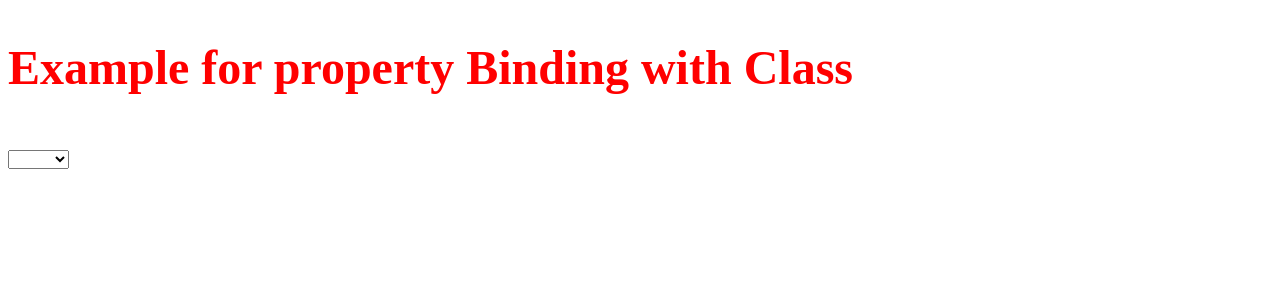
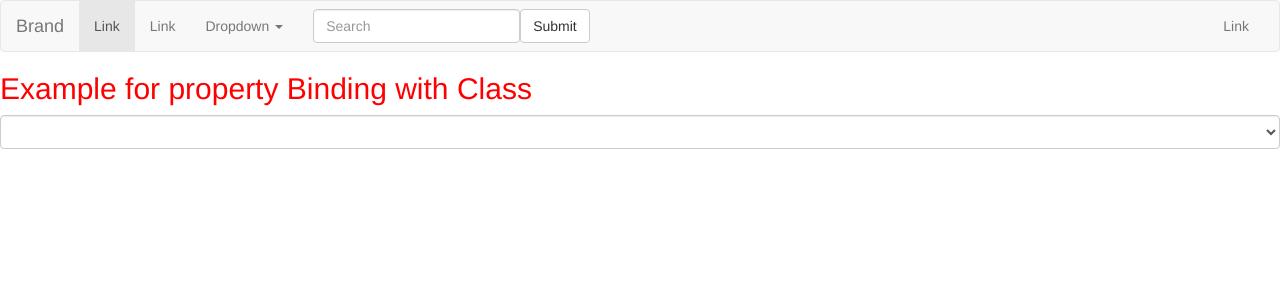
Before and after one commit to parane/FrontendTraining-Angular, an Angular app: page / in a window 1280 px wide. Shown: the top 300 px of the page. Built offline with nearby package versions, Linux system fonts and the light colour scheme.

Commit message:
adding some bootstrap

```diff
--- a/package.json
+++ b/package.json
@@ -29,15 +29,16 @@
     "@angular/compiler-cli": "^4.0.0",
     "@types/jasmine": "2.5.38",
     "@types/node": "~6.0.60",
+    "bootstrap": "^3.3.7",
     "codelyzer": "~2.0.0",
     "jasmine-core": "~2.5.2",
     "jasmine-spec-reporter": "~3.2.0",
     "karma": "~1.4.1",
     "karma-chrome-launcher": "~2.0.0",
     "karma-cli": "~1.0.1",
+    "karma-coverage-istanbul-reporter": "^0.2.0",
     "karma-jasmine": "~1.1.0",
     "karma-jasmine-html-reporter": "^0.2.2",
-    "karma-coverage-istanbul-reporter": "^0.2.0",
     "protractor": "~5.1.0",
     "ts-node": "~2.0.0",
     "tslint": "~4.5.0",
--- a/src/app/app.component.html
+++ b/src/app/app.component.html
@@ -1,10 +1,53 @@
+<nav class="navbar navbar-default">
+  <div class="container-fluid">
+    <div class="navbar-header">
+      <button type="button" class="navbar-toggle collapsed" data-toggle="collapse" data-target="#bs-example-navbar-collapse-1">
+        <span class="sr-only">Toggle navigation</span>
+        <span class="icon-bar"></span>
+        <span class="icon-bar"></span>
+        <span class="icon-bar"></span>
+      </button>
+      <a class="navbar-brand" href="#">Brand</a>
+    </div>
+
+    <div class="collapse navbar-collapse" id="bs-example-navbar-collapse-1">
+      <ul class="nav navbar-nav">
+        <li class="active"><a href="#">Link <span class="sr-only">(current)</span></a></li>
+        <li><a href="#">Link</a></li>
+        <li class="dropdown">
+          <a href="#" class="dropdown-toggle" data-toggle="dropdown" role="button" aria-expanded="false">Dropdown <span class="caret"></span></a>
+          <ul class="dropdown-menu" role="menu">
+            <li><a href="#">Action</a></li>
+            <li><a href="#">Another action</a></li>
+            <li><a href="#">Something else here</a></li>
+            <li class="divider"></li>
+            <li><a href="#">Separated link</a></li>
+            <li class="divider"></li>
+            <li><a href="#">One more separated link</a></li>
+          </ul>
+        </li>
+      </ul>
+      <form class="navbar-form navbar-left" role="search">
+        <div class="form-group">
+          <input class="form-control" placeholder="Search" type="text">
+        </div>
+        <button type="submit" class="btn btn-default">Submit</button>
+      </form>
+      <ul class="nav navbar-nav navbar-right">
+        <li><a href="#">Link</a></li>
+      </ul>
+    </div>
+  </div>
+</nav>
 
 <h1>
    <h2 [class]="colorClass">Example for property Binding with Class</h2>
-   <select [(ngModel)]="colorClass">
+  <select class="form-control" [(ngModel)]="colorClass">
        <option value="pink">Pink</option>
        <option value="red">Red</option>
         <option value="blue">Blue</option>
         <option value="yellow">Yellow</option>
    </select>
+
+
 </h1>
```
Also changed, not shown: .angular-cli.json, 1 other file (tests, documents, lock files or other folders).
